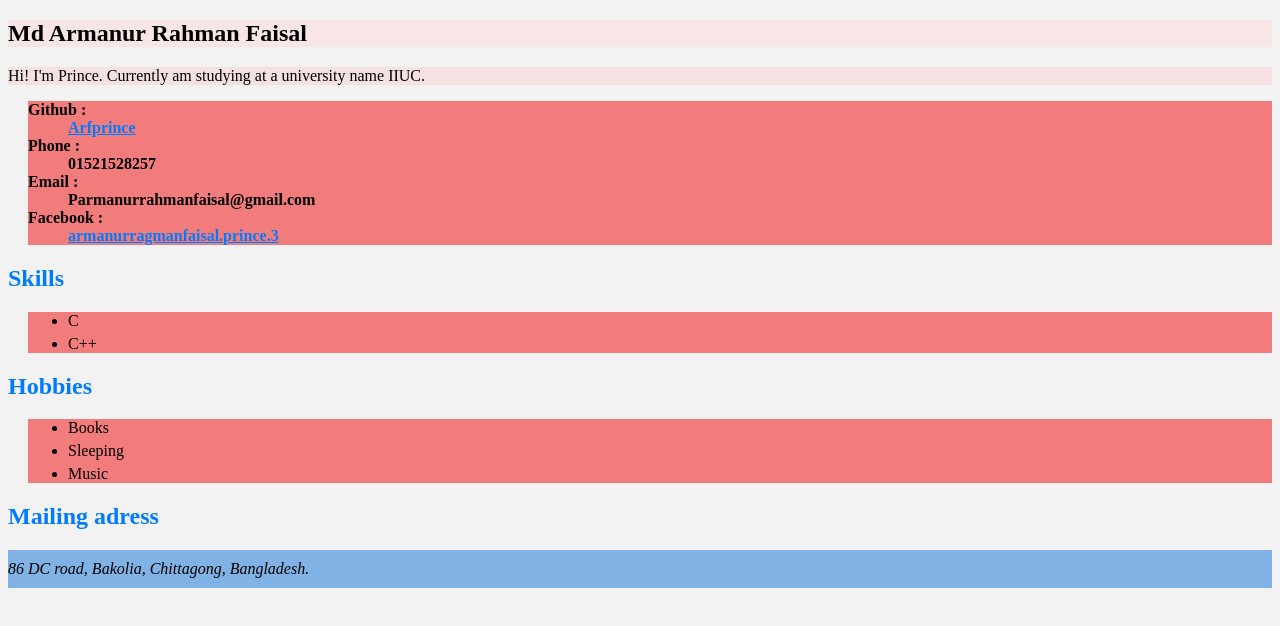
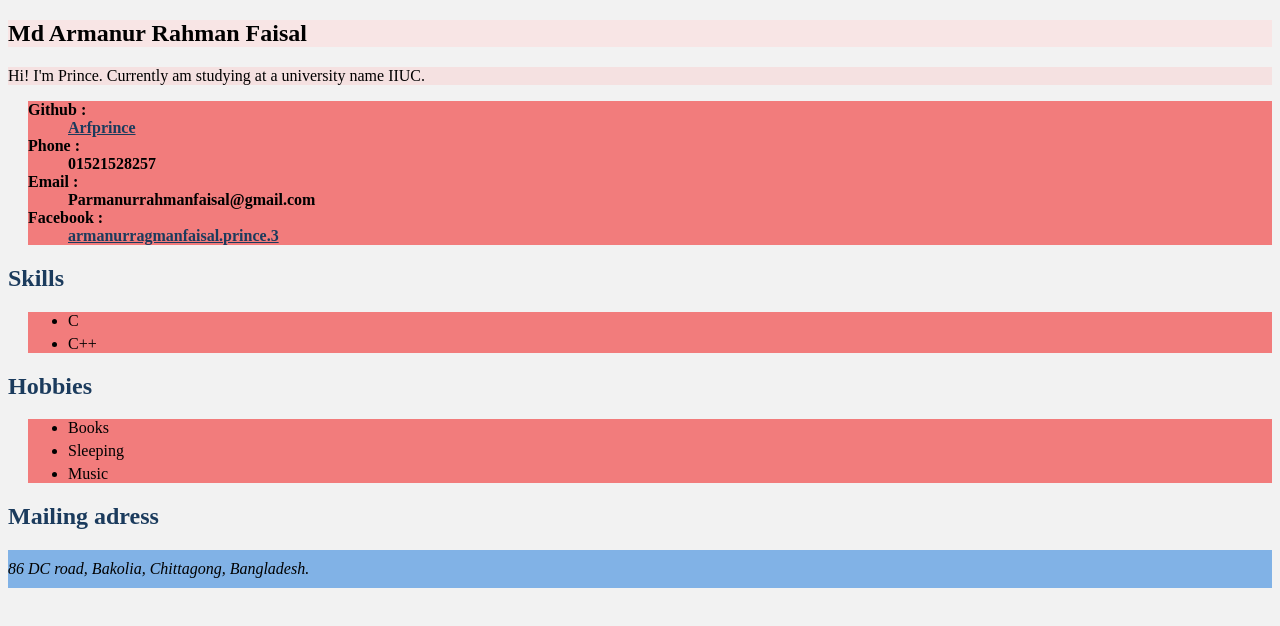
Before and after one commit to arfprince/My-Bio, a plain HTML site: page index.html in a window 1280 px wide. Drawn offline with Linux system fonts and the light colour scheme.

Commit message:
link color change

```diff
--- a/styles.css
+++ b/styles.css
@@ -16,7 +16,7 @@ dd,dt{
     font-weight: 600;
 }
 h2,a{
-    color: #007bff;
+    color: #1b3b5d;
 }
 p{
     background-color: #f5e1e1;
```
